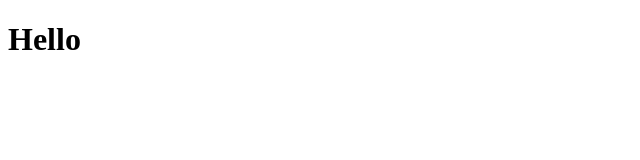
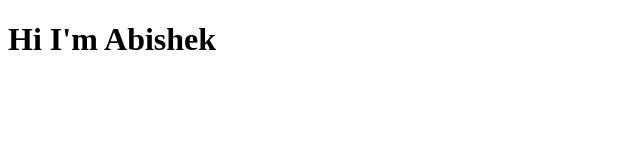
Before and after one commit to Abis0257/new-project, a plain HTML site: page index.html in a window 1280 px wide. Shown: the whole page, without its empty margins (0-640 px from the left). Drawn offline with Linux system fonts and the light colour scheme.

Commit message:
h1 modified

```diff
--- a/index.html
+++ b/index.html
@@ -5,7 +5,7 @@
     <meta http-equiv="X-UA-Compatible" content="IE=edge">
     <meta name="viewport" content="width=device-width, initial-scale=1.0">
     <title>NEW PROJECT</title>
-    <h1>Hello</h1>
+    <h1>Hi I'm Abishek</h1>
 </head>
 <body>
 
```
